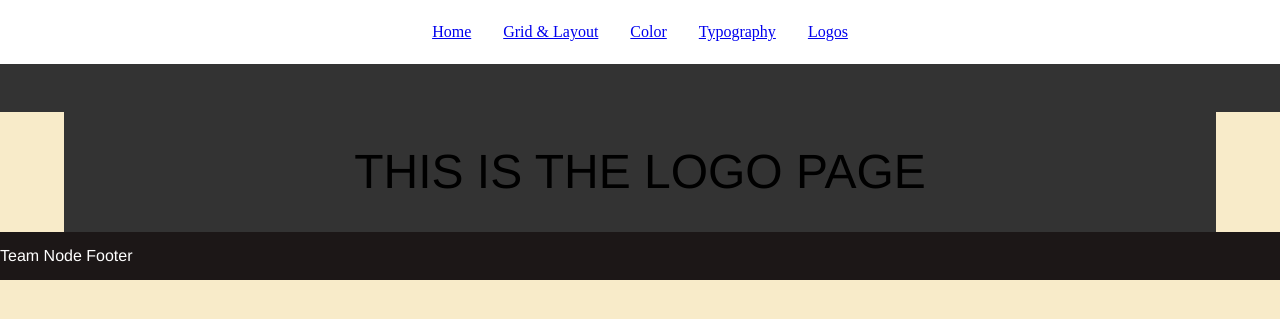
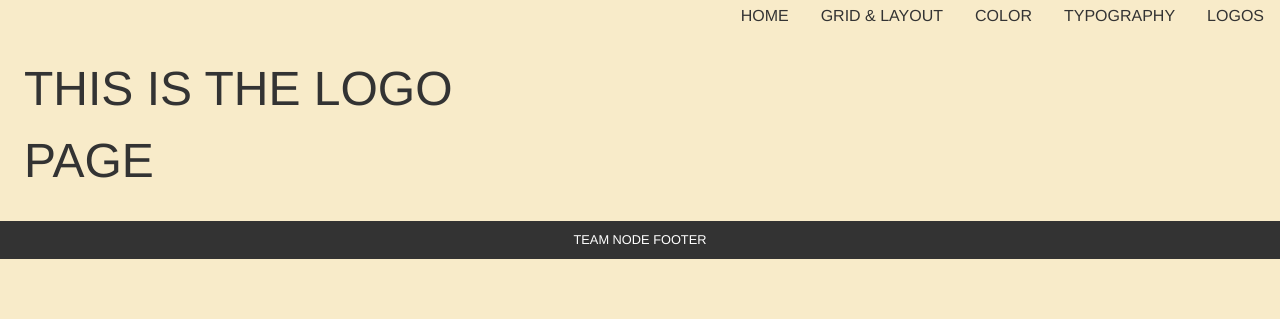
Before and after one commit to blackfalcon/UXEBootCamp-B12.StyleGuide, a Node project: template styleGuide/views/logo.jade in a window 1280 px wide. Shown: the top 319 px of the page. Run offline with Node 20 templates, Linux system fonts and the light colour scheme; the template is opened without the code that fills it, so the values that code supplies are empty.

Commit message:
header/footer progress

```diff
--- a/styleGuide/public/stylesheets/application.css
+++ b/styleGuide/public/stylesheets/application.css
@@ -68,24 +68,29 @@ header, footer {
   display: block; }
 
 h1 {
+  width: 40%;
   font: 3em/1.5 helvetica;
-  text-align: center;
-  padding: 0.5em 0;
-  background: #333; }
+  text-align: left;
+  color: #333;
+  padding: 0.3em 0.5em 0.5em 0.5em;
+  text-transform: uppercase;
+  display: inline-block;
+  vertical-align: top; }
 
 nav {
-  width: 100%;
-  background-color: #fff;
-  height: 4em;
-  line-height: 4em;
-  text-align: center; }
-
-ul, li {
-  margin: 0;
-  padding: 0; }
-
-li {
-  display: inline-block; }
+  width: 60%;
+  display: inline-block;
+  line-height: 2em;
+  text-align: right;
+  vertical-align: top; }
+  nav a {
+    font-family: helvetica;
+    color: #333;
+    font-size: 1em;
+    text-transform: uppercase;
+    text-decoration: none; }
+  nav a:hover {
+    color: #669999; }
 
 a {
   display: inline-block;
@@ -93,8 +98,11 @@ a {
 
 footer {
   line-height: 3em;
-  background-color: #1c1717;
+  font-size: 0.8em;
+  background-color: #333;
   color: #ffffff;
-  font-family: helvetica; }
+  font-family: helvetica;
+  text-align: center;
+  text-transform: uppercase; }
 
 /*# sourceMappingURL=application.css.map */
--- a/styleGuide/routes/index.js
+++ b/styleGuide/routes/index.js
@@ -3,7 +3,7 @@ var router = express.Router();
 
 /* GET home page. */
 router.get('/', function(req, res) {
-  res.render('index', { title: 'Express' });
+  res.render('index', { title: 'Home' });
 });
 
 router.get('/grid', function(req, res) {
--- a/styleGuide/sass/_layout.scss
+++ b/styleGuide/sass/_layout.scss
@@ -9,8 +9,6 @@
   margin: auto;
 }
 
-
-
 header,
 footer {
   width: 100%;
@@ -18,31 +16,34 @@ footer {
 }
 
 h1 {
+  width: 40%;
   font: 3em/1.5 helvetica;
-  text-align: center;
-  padding: .5em 0;
-  background: #333;
+  text-align: left;
+  color: $grey;
+  padding: .3em .5em .5em .5em;
+  text-transform:uppercase;
+  display: inline-block;
+  vertical-align: top;
 }
 
 nav {
-  width: 100%;
-  background-color: #fff;
-  height: 4em;
-  line-height: 4em;
-  text-align: center;
-
+  width: 60%;
+  display: inline-block;
+  // height: 4em;
+  line-height: 2em;
+  text-align: right;
+  vertical-align: top;
+  a{
+        font-family: helvetica;
+        color: $grey;
+        font-size: 1em;
+        text-transform:uppercase;
+        text-decoration: none;
+      }
+      a:hover{
+        color: $navHover;
+  }
 }
-
-ul, li {
-  margin: 0;
-  padding: 0;
-
-}
-
-li {
-  display: inline-block;
-}
-
 
 a {
   display: inline-block;
@@ -51,7 +52,10 @@ a {
 
 footer {
   line-height: 3em;
-  background-color: $charcoal;
+  font-size: .8em;
+  background-color: $grey;
   color: $white;
   font-family: helvetica;
+  text-align: center;
+  text-transform:uppercase;
 }
--- a/styleGuide/sass/_variables.scss
+++ b/styleGuide/sass/_variables.scss
@@ -7,6 +7,8 @@ $cream        :    #f8ebc9;
 $white        :    #ffffff;
 $brown        :    #3c3231;
 $charcoal     :    #1c1717;
+$navHover     :    #669999;
+$grey          :    #333;
 
 //$font-primary: 'Merriweather';
 $font-rapture: 'Rapture';
--- a/styleGuide/views/footer.jade
+++ b/styleGuide/views/footer.jade
@@ -1,2 +1,2 @@
 footer
-    p.footer Team Node Footer
+  p.footer Team Node Footer
--- a/styleGuide/views/header.jade
+++ b/styleGuide/views/header.jade
@@ -1,13 +1,8 @@
 header.main
+  h1= title
   nav
-    ul
-      li
-        a(href='/') Home
-      li
-        a(href='/grid') Grid &amp; Layout
-      li
-        a(href='/color') Color
-      li
-        a(href='/typography') Typography
-      li
-        a(href='/logo') Logos
+    a(href='/') Home
+    a(href='/grid') Grid &amp; Layout
+    a(href='/color') Color
+    a(href='/typography') Typography
+    a(href='/logo') Logos
--- a/styleGuide/views/layout.jade
+++ b/styleGuide/views/layout.jade
@@ -4,11 +4,10 @@ html
     title= title
     link(rel='stylesheet', href='/stylesheets/application.css')
   body
-  include header
-  h1= title
-  .page-wrap
+    include header
+    .page-wrap
     block content
 
-  include footer
+    include footer
 
     script(src='//localhost:35729/livereload.js')
```
Also changed, not shown: styleGuide/views/layout.html (deleted, +0 -11 lines), 1 other file.
